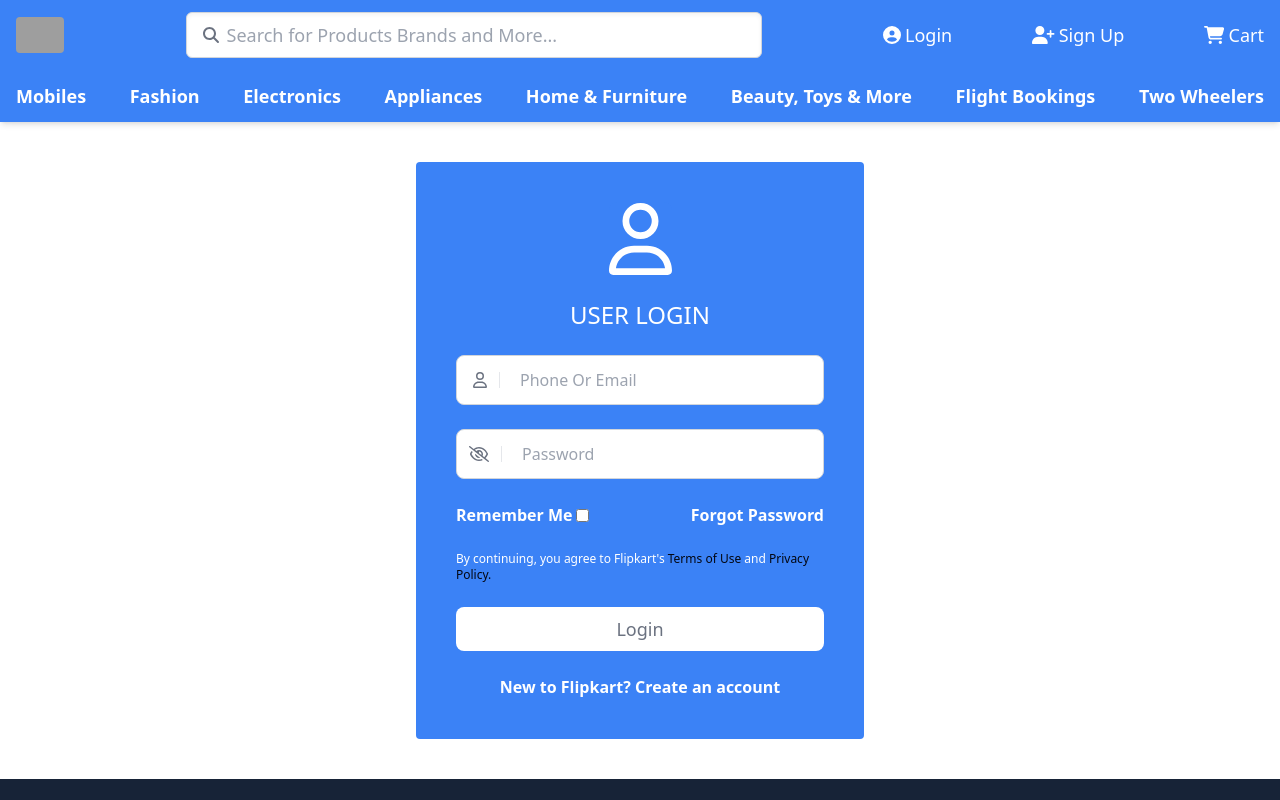
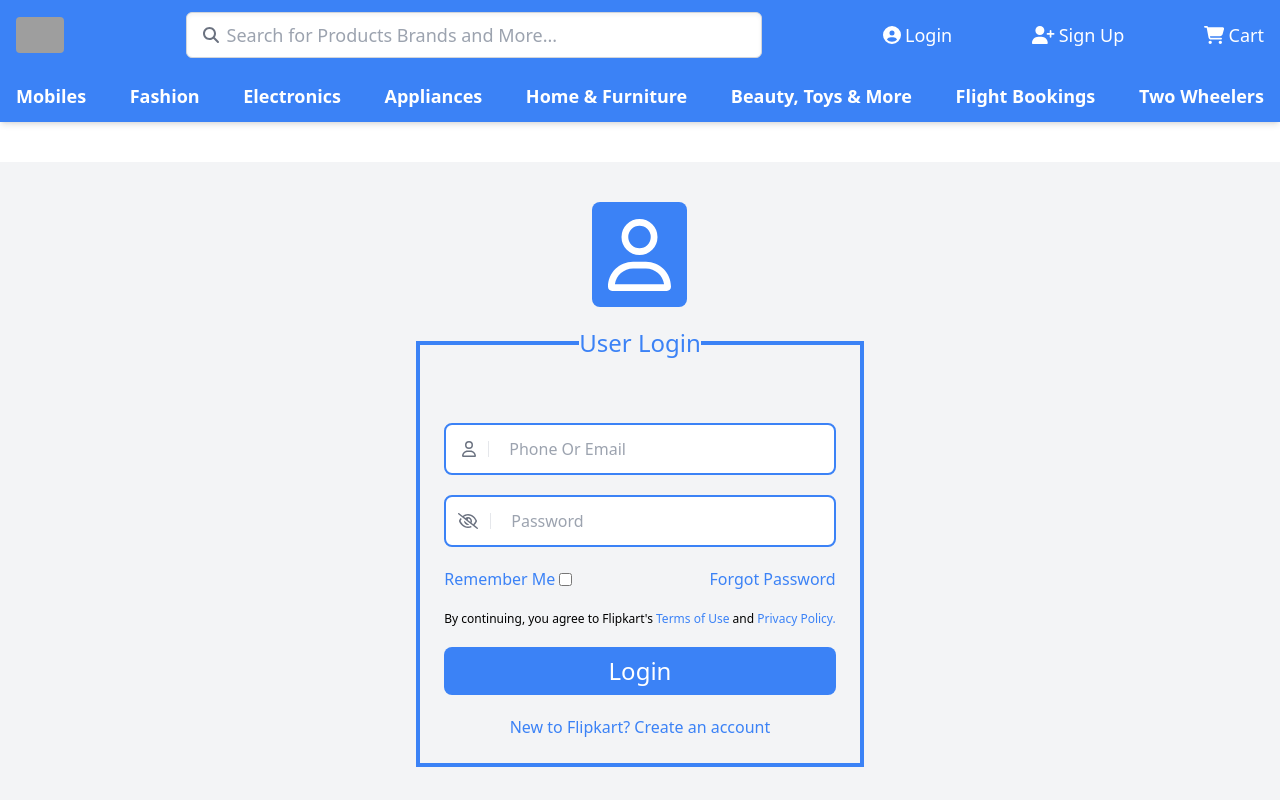
Before and after one commit to Madan123Shahi/E_Commerce, a React (Create React App) app in the folder front_end/: page /login in a window 1280 px wide. Shown: the top 800 px of the page. Built offline with nearby package versions, Linux system fonts and the light colour scheme; grey boxes are pictures that could not be loaded.

Commit message:
Changes to Login

```diff
--- a/front_end/src/pages/Login.jsx
+++ b/front_end/src/pages/Login.jsx
@@ -8,64 +8,70 @@
   const navigate = useNavigate();
 
   return (
-    <div className="flex justify-center items-center  mt-10 mb-10">
-      <div className="flex flex-col justify-center items-center bg-blue-500 rounded p-10 space-y-6 w-full max-w-md">
+    <div className="flex justify-center items-center  mt-10 mb-10 bg-gray-100 ">
+      <div className="flex flex-col justify-center items-center rounded p-10 space-y-5">
         {/* div for icon */}
-        <div className="text-7xl text-white bg-blue-500 rounded-lg">
+        <div className="text-7xl text-white bg-blue-500 rounded-lg p-4">
           <FontAwesomeIcon icon={faUser} />
         </div>
         {/* div for User Login Text */}
-        <div className="text-white font-medium text-2xl">USER LOGIN</div>
+        <form className="">
+          <fieldset className="border-4 border-blue-500 p-6 text-center space-y-5 ">
+            <legend className="text-blue-500 font-medium text-2xl mb-5">
+              User Login
+            </legend>
             {/* div for Username Input */}
-        <div className="flex gap-2 w-full bg-white items-center p-2 rounded-lg border border-gray-300 focus-within:ring-2 focus-within:ring-blue-600 ">
+            <div className="flex gap-2 w-full bg-white items-center p-2 rounded-lg border-2 border-blue-500 focus-within:ring-4 focus-within:ring-blue-500 focus-within:ring-offset-2 ">
               <div className="flex items-center pr-3 border-r text-gray-500">
                 <FontAwesomeIcon icon={faUser} className="ml-2" />
               </div>
               <input
                 type="text"
                 placeholder="Phone Or Email"
-            className=" w-full p-1 px-3 text-base outline-none caret-transparent text-gray-500"
+                className=" p-1 px-3 text-base outline-none caret-transparent text-gray-500"
               />
             </div>
 
             {/* div for Username Input */}
-        <div className="flex gap-2 w-full bg-white items-center p-2 rounded-lg border border-gray-300 focus-within:ring-2 focus-within:ring-blue-600 ">
+            <div className="flex gap-2 w-full bg-white items-center p-2 rounded-lg border-2 border-blue-500 focus-within:ring-4 focus-within:ring-blue-600 focus-within:ring-offset-2 ">
               <div className="flex items-center pr-3 border-r text-gray-500">
                 <FontAwesomeIcon icon={faEyeSlash} className="ml-1" />
               </div>
               <input
                 type="text"
                 placeholder="Password"
-            className="  w-full px-3 text-base p-1 outline-none caret-transparent text-gray-500"
+                className=" px-3 text-base p-1 outline-none caret-transparent text-gray-500"
               />
             </div>
             {/* div for Remember me check box along with forgot password */}
             <div className="flex justify-between w-full">
               <div className="flex gap-1 items-center">
-            <label className="text-base text-white font-bold cursor-pointer ">
+                <label className="text-base text-blue-500 font-medium cursor-pointer ">
                   Remember Me
                 </label>
-            <input type="checkbox" className="cursor-pointer" />
+                <input type="checkbox" className="cursor-poin" />
               </div>
-          <span className="text-white font-bold text-base cursor-pointer">
+              <span className=" font-medium text-base cursor-pointer text-blue-500">
                 Forgot Password
               </span>
             </div>
-        <div className="text-xs text-white">
+            <div className="text-xs">
               By continuing, you agree to Flipkart's{" "}
-          <span className="text-gray-950">Terms of Use </span> and
-          <span className="text-gray-950"> Privacy Policy.</span>
+              <span className="text-blue-500">Terms of Use </span> and
+              <span className="text-blue-500"> Privacy Policy.</span>
             </div>
             {/* div for Login Button */}
-        <div className="w-full bg-white text-center p-2 rounded-lg text-gray-500 text-lg cursor-pointer">
+            <div className=" bg-blue-500 text-white text-center p-2 rounded-lg text-2xl cursor-pointer">
               Login
             </div>
             <div
-          className="text-white font-bold cursor-pointer"
+              className=" font-medium cursor-pointer text-blue-500"
               onClick={() => navigate("/signup")}
             >
               New to Flipkart? Create an account
             </div>
+          </fieldset>
+        </form>
       </div>
     </div>
   );
--- a/front_end/src/pages/SignUp.jsx
+++ b/front_end/src/pages/SignUp.jsx
@@ -24,8 +24,10 @@
         {/* Div for Sign Up Form */}
 
         <form>
-          <fieldset className="border border-gray-300 p-6 space-y-5">
-            <legend className="text-2xl font-medium">Create Account</legend>
+          <fieldset className=" border-4  border-blue-500 p-6 space-y-5 ">
+            <legend className="text-center text-2xl font-medium">
+              Create Account
+            </legend>
 
             <div className="flex flex-col">
               <label htmlFor="name" className="text-gray-900 font-medium mb-1">
@@ -35,7 +37,7 @@
                 type="text"
                 placeholder="First And Last Name"
                 className=" pl-3 py-2
-                 border border-gray-500 outline-none focus:ring-4 focus:ring-blue-500 focus:ring-offset-2 rounded caret-transparent text-gray-900"
+                 border-2 border-blue-500 outline-none focus:ring-4 focus:ring-blue-500 focus:ring-offset-2 rounded caret-transparent text-gray-900"
               />
             </div>
 
@@ -47,7 +49,7 @@
                 type="text"
                 placeholder="Mobile Number Or Email"
                 className=" pl-3 py-2
-                 border border-gray-500 outline-none focus:ring-4 focus:ring-blue-500 focus:ring-offset-2 rounded caret-transparent text-gray-900"
+                 border-2 border-blue-500 outline-none focus:ring-4 focus:ring-blue-500 focus:ring-offset-2 rounded caret-transparent text-gray-900"
               />
             </div>
             <div className="flex flex-col">
@@ -58,7 +60,7 @@
                 type="text"
                 placeholder="At Least 6 Characters"
                 className=" pl-3 py-2
-                 border border-gray-500 outline-none focus:ring-4 focus:ring-blue-500 focus:ring-offset-2 rounded caret-transparent text-gray-900"
+                 border-2 border-blue-500 outline-none focus:ring-4 focus:ring-blue-500 focus:ring-offset-2 rounded caret-transparent text-gray-900"
               />
               <p className="mt-2 text-blue-500">
                 <FontAwesomeIcon icon={faEyeSlash} className="mr-2" />
@@ -72,7 +74,7 @@
               <input
                 type="text"
                 className=" pl-3 py-2
-                 border border-gray-500 outline-none focus:ring-4 focus:ring-blue-500 focus:ring-offset-2 rounded caret-transparent text-gray-900"
+                 border-2 border-blue-500 outline-none focus:ring-4 focus:ring-blue-500 focus:ring-offset-2 rounded caret-transparent text-gray-900"
               />
             </div>
             <div className="flex justify-center bg-blue-500 rounded-full p-2">
@@ -97,7 +99,10 @@
             </div>
             <div>
               Already have an account?{" "}
-              <span className="text-blue-500 cursor-pointer">
+              <span
+                className="text-blue-500 cursor-pointer"
+                onClick={() => navigate("/login")}
+              >
                 Sign in {">"}
               </span>
             </div>
```
Lines whose indentation alone changed are shown as unchanged.
